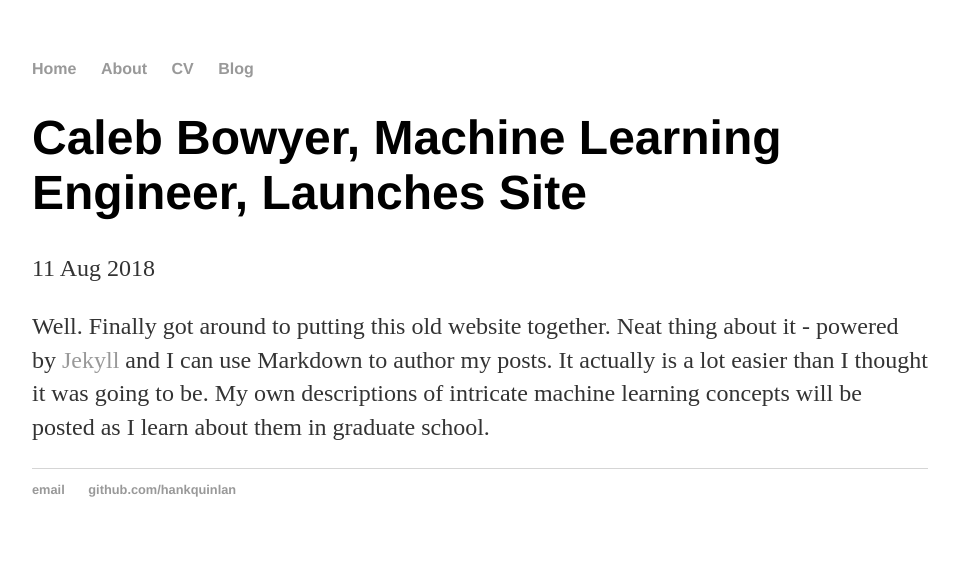
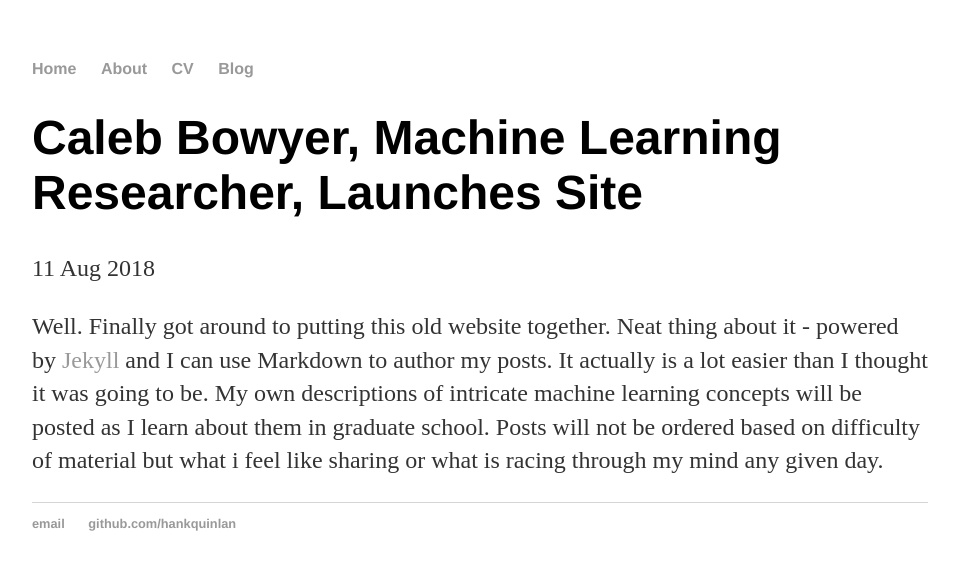
Before and after one commit to cmbowyer13/cmbowyer.github.io, a Jekyll site: the page built from _posts/2018-08-11-Caleb-Bowyer-site-launched.md, in a window 1280 px wide. Shown: the top 570 px of the page, without its empty margins (160-1119 px from the left). Built offline with Jekyll 4.4.1, drawn with Linux system fonts in a browser that asks for light colours.

Commit message:
Update 2018-08-11-Caleb-Bowyer-site-launched.md

```diff
--- a/_posts/2018-08-11-Caleb-Bowyer-site-launched.md
+++ b/_posts/2018-08-11-Caleb-Bowyer-site-launched.md
@@ -1,7 +1,7 @@
 ---
 layout: post
-title: "Caleb Bowyer, Machine Learning Engineer, Launches Site"
+title: "Caleb Bowyer, Machine Learning Researcher, Launches Site"
 date: 2018-08-11
 ---
 
-Well. Finally got around to putting this old website together. Neat thing about it - powered by [Jekyll](http://jekyllrb.com) and I can use Markdown to author my posts. It actually is a lot easier than I thought it was going to be. My own descriptions of intricate machine learning concepts will be posted as I learn about them in graduate school.
+Well. Finally got around to putting this old website together. Neat thing about it - powered by [Jekyll](http://jekyllrb.com) and I can use Markdown to author my posts. It actually is a lot easier than I thought it was going to be. My own descriptions of intricate machine learning concepts will be posted as I learn about them in graduate school. Posts will not be ordered based on difficulty of material but what i feel like sharing or what is racing through my mind any given day.
```
